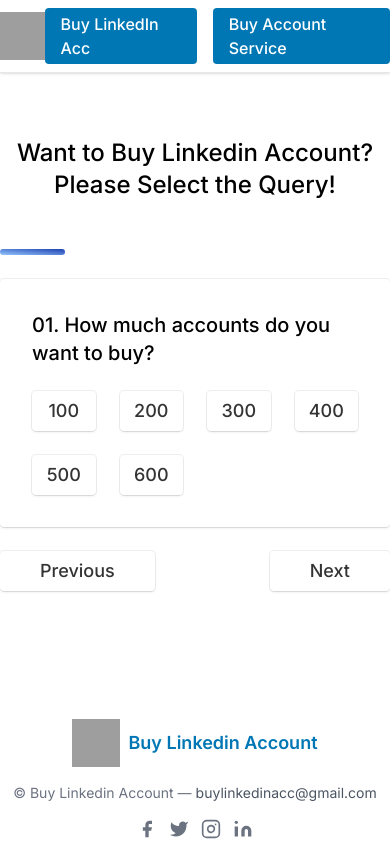
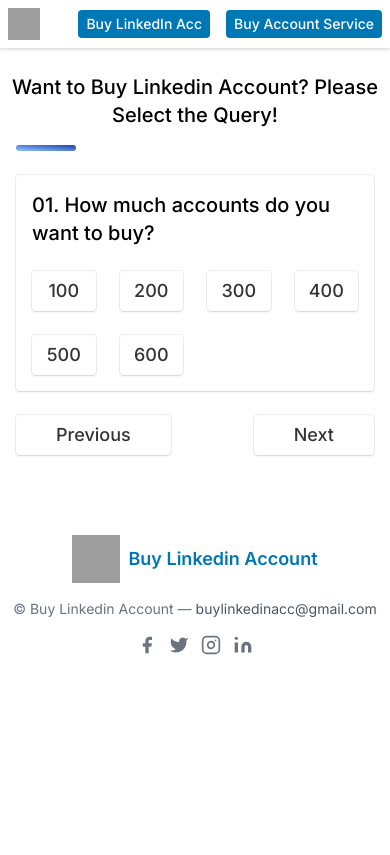
Before and after one commit to rakibulhasan-bu/linkedin-buy, a Next.js app: page /buy-linkedin-account in a window 390 px wide. Built offline with nearby package versions, Linux system fonts and the light colour scheme; grey boxes are pictures that could not be loaded.

Commit message:
make responsive page

```diff
--- a/app/buy-linkedin-account/page.tsx
+++ b/app/buy-linkedin-account/page.tsx
@@ -2,8 +2,8 @@
 
 export default function page() {
     return (
-        <div className='container mx-auto py-16'>
-            <h2 className="text-center text-2xl font-medium">Want to Buy Linkedin Account? Please Select the Query!</h2>
+        <div className='container mx-auto py-6 lg:py-16 px-2 lg:px-0'>
+            <h2 className="text-center text-xl lg:text-2xl font-medium">Want to Buy Linkedin Account? Please Select the Query!</h2>
             <QuestionSection />
         </div>
     );
--- a/app/components/Navbar.tsx
+++ b/app/components/Navbar.tsx
@@ -4,15 +4,15 @@
 export default function Navbar() {
     return (
         <div style={{ position: "-webkit-sticky", top: "0" }} className='border-b shadow z-10 sticky top-0 bg-white'>
-            <div className='container mx-auto flex items-center justify-between py-2'>
+            <div className='container mx-auto flex items-center justify-between px-2 lg:px-0 py-2'>
                 <Link className="flex items-center gap-2" href={'/'}>
-                    <Image width={48} height={48} className="w-12 h-12 object-cover" src="https://res.cloudinary.com/dwx2jd8b1/image/upload/v1707328885/Website-assets/linkedin-buy/logo_koap5s.png" alt="" />
+                    <Image width={48} height={48} className="w-8 lg:w-12 h-8 lg:h-12 object-cover" src="https://res.cloudinary.com/dwx2jd8b1/image/upload/v1707328885/Website-assets/linkedin-buy/logo_koap5s.png" alt="" />
                     {/* <span className="text-xl font-semibold text-primary">Buy Linkedin Account</span> */}
                 </Link>
                 <nav className="flex items-center gap-4">
 
-                    <Link href={'/buy-linkedin-account'} className="button">Buy LinkedIn Acc</Link>
-                    <Link href={'/buy-account-service'} className="button">Buy Account Service</Link>
+                    <Link href={'/buy-linkedin-account'} className="button text-sm lg:text-base">Buy LinkedIn Acc</Link>
+                    <Link href={'/buy-account-service'} className="button text-sm lg:text-base">Buy Account Service</Link>
                 </nav>
             </div>
         </div>
--- a/app/components/buy-linkedin/QuestionSection.tsx
+++ b/app/components/buy-linkedin/QuestionSection.tsx
@@ -62,7 +62,7 @@
     }
 
     return (
-        <div className='max-w-4xl mx-auto py-6 pt-12'>
+        <div className='max-w-4xl mx-auto py-4 lg:py-6 lg:pt-12 px-2 lg:px-0'>
             {/* {questionData.quantity}, {questionData.connection} {activeQuestionValue !== null ? "true" : "false"} , {questionData.accountAge}, {questionData.connectionType} ,{activeQuestionValue} */}
             {
                 questionNo < 6 && (<div className={`${questionNo === 0 && 'w-1/6' || questionNo === 1 && 'w-2/6' || questionNo === 2 && 'w-3/6' || questionNo === 3 && 'w-4/6' || questionNo === 4 && 'w-5/6' || questionNo === 5 && 'w-6/6'} bg-gradient-to-tr from-blue-300 bg-blue-800 h-1.5 rounded-md mb-6`}>
@@ -72,7 +72,7 @@
 
             {
                 questionNo === 0 && (
-                    <div className='p-8 myShadow rounded'>
+                    <div className='p-4 lg:p-8 myShadow rounded'>
                         <h2 className="text-xl font-medium">01. How much accounts do you want to buy? </h2>
                         <div className='grid grid-cols-4 gap-6 pt-6'>
                             <button onClick={() => handleSubmit(100)} className={`optionButton ${activeQuestionValue === 100 && 'bg-primary text-white'}`}>100</button>
@@ -87,7 +87,7 @@
             }
             {
                 questionNo === 1 && (
-                    <div className='p-8 myShadow rounded mt-6'>
+                    <div className='p-4 lg:p-8 myShadow rounded mt-6'>
                         <h2 className="text-xl font-medium">02. Required number of connection /friends per accounts?</h2>
                         <div className='grid grid-cols-4 gap-6 pt-6'>
                             <button onClick={() => handleSubmit(10)} className={`optionButton ${activeQuestionValue === 10 && 'bg-primary text-white'}`}>10+</button>
@@ -105,7 +105,7 @@
             }
             {
                 questionNo === 2 && (
-                    <div className='p-8 myShadow rounded mt-6'>
+                    <div className='p-4 lg:p-8 myShadow rounded mt-6'>
                         <h2 className="text-xl font-medium">03. Required age of the accounts?</h2>
                         <div className='grid grid-cols-4 gap-6 pt-6'>
                             <button onClick={() => handleSubmit(7)} className={`optionButton ${activeQuestionValue === 7 && 'bg-primary text-white'}`}>0-7 days</button>
@@ -124,20 +124,20 @@
 
             {
                 questionNo === 3 && (
-                    <div className='p-8 myShadow rounded mt-6'>
+                    <div className='p-4 lg:p-8 myShadow rounded mt-6'>
                         <h2 className="text-xl font-medium">04. Which connection type do you need?</h2>
                         <div className='grid grid-cols-2 gap-6 pt-6'>
-                            <button onClick={() => handleSubmit('organic')} className={`optionButton ${activeQuestionValue === 'organic' && 'bg-primary text-white'}`}>Organically Grower (Real connection)</button>
-                            <button onClick={() => handleSubmit('manually')} className={`optionButton ${activeQuestionValue === 'manually' && 'bg-primary text-white'}`}>Manually Grower (CSV)</button>
+                            <button onClick={() => handleSubmit('organic')} className={`optionButton ${activeQuestionValue === 'organic' && 'bg-primary text-white'}`}>Organically Growed (Real connection)</button>
+                            <button onClick={() => handleSubmit('manually')} className={`optionButton ${activeQuestionValue === 'manually' && 'bg-primary text-white'}`}>Manually Growed (CSV)</button>
                         </div>
                     </div>
                 )
             }
             {
                 questionNo === 4 && (
-                    <div className='p-8 myShadow rounded mt-6'>
+                    <div className='p-4 lg:p-8 myShadow rounded mt-6'>
                         <h2 className="text-xl font-medium">05. Which type Email will be associated with your linkedin accounts?</h2>
-                        <div className='grid grid-cols-4 gap-6 pt-6'>
+                        <div className='grid grid-cols-2 lg:grid-cols-4 gap-4 lg:gap-6 pt-6'>
                             <button onClick={() => handleSubmit('any')} className={`optionButton ${activeQuestionValue === 'any' && 'bg-primary text-white'}`}>Any email</button>
                             <button onClick={() => handleSubmit('gmail')} className={`optionButton ${activeQuestionValue === 'gmail' && 'bg-primary text-white'}`}>gmail.com</button>
                             <button onClick={() => handleSubmit('yahoo')} className={`optionButton ${activeQuestionValue === 'yahoo' && 'bg-primary text-white'}`}>yahoo.com</button>
@@ -149,7 +149,7 @@
             }
             {
                 questionNo === 5 && (
-                    <div className='p-8 myShadow rounded mt-6'>
+                    <div className='p-4 lg:p-8 myShadow rounded mt-6'>
                         <h2 className="text-xl font-medium">06. Which verification type do you need?</h2>
                         <div className='grid grid-cols-2 gap-6 pt-6'>
                             <button onClick={() => handleSubmit('verified')} className={`optionButton ${activeQuestionValue === 'verified' && 'bg-primary text-white'}`}>Verified account</button>
@@ -160,7 +160,7 @@
             }
 
             {questionNo === 6 && (
-                <div className='px-8 py-6 myShadow rounded'>
+                <div className='px-4 lg:px-8 py-4 lg:py-6 myShadow rounded'>
                     <h2 className="text-xl font-medium text-center">Your Submitted Answers</h2>
                     <div className='space-y-2 pt-4'>
                         <div className=''>
--- a/app/components/homePage/Hero.tsx
+++ b/app/components/homePage/Hero.tsx
@@ -3,19 +3,20 @@
 
 export default function Hero() {
     return (
-        <section className="text-gray-600 body-font container mx-auto flex py-12 md:flex-row flex-col items-center">
-            <div className="lg:flex-grow md:w-1/2 lg:pr-20 md:pr-16 flex flex-col md:items-start md:text-left mb-16 md:mb-0 items-center text-center">
-                <h1 className="title-font sm:text-4xl text-3xl mb-4 font-medium text-gray-900">LinkedIn Solutions for Every Budget:
-                    <br className="hidden lg:inline-block" />Unlock Opportunities Today!
+        <section className="text-gray-600 body-font container mx-auto flex gap-4 lg:gap-0 py-4 lg:py-12 md:flex-row flex-col-reverse items-center px-4 lg:px-0">
+            <div className="lg:flex-grow w-full md:w-1/2 flex flex-col md:items-start md:text-left mb-16 md:mb-0 items-center text-center">
+                <h1 className="title-font lg:text-4xl text-2xl mb-4 font-medium text-gray-900">LinkedIn Solutions for Every Budget:
+                    <br className="hidden lg:inline-block" /> Unlock Opportunities Today!
                 </h1>
-                <p className="mb-6 text-lg text-justify max-w-xl leading-relaxed">Welcome to <span className="text-blue-500">buylinkedinacc.com</span>, where professional success meets affordability! Whether you need a new account or want to boost your connections, reactions, comments, or company page follows, we have got you covered at the best prices. Our services ensure you will stand out professionally without any hassle. Join countless satisfied customers who have chosen us for their LinkedIn needs.</p>
+                <p className="mb-3 lg:mb-6 lg:text-lg text-justify max-w-xl leading-relaxed">Welcome to <span className="text-blue-500">buylinkedinacc.com</span>, where professional success meets affordability! Whether you need a new account or want to boost your connections, reactions, comments, or company page follows, we have got you covered at the best prices. Our services ensure you will stand out professionally without any hassle. Join countless satisfied customers who have chosen us for their LinkedIn needs.</p>
                 <div className="flex justify-center gap-6">
                     <Link href={'/buy-linkedin-account'} className="button">Buy Linkedin Acc</Link>
                     <Link href={'/buy-account-service'} className="button">Buy Account Service</Link>
                 </div>
             </div>
-            <div className="lg:max-w-xl md:w-1/2 w-5/6">
-                <Image width={600} height={512} className="object-cover h-[80dvh] object-center rounded" alt="hero" src="https://res.cloudinary.com/dwx2jd8b1/image/upload/v1707330466/Website-assets/linkedin-buy/_ae723cb6-5db0-463d-afe7-b0f0afdec3a6.jpeg_caqfg5.jpg" />
+
+            <div className="w-full lg:max-w-xl md:w-1/2">
+                <Image width={600} height={512} className="object-cover h-[30dvh] lg:h-[80dvh] object-center rounded" alt="hero" src="https://res.cloudinary.com/dwx2jd8b1/image/upload/v1707330466/Website-assets/linkedin-buy/_ae723cb6-5db0-463d-afe7-b0f0afdec3a6.jpeg_caqfg5.jpg" />
             </div>
         </section>
     );
--- a/app/globals.css
+++ b/app/globals.css
@@ -4,7 +4,7 @@
 
 @layer base {
   .button {
-    @apply px-4 py-1 font-medium text-white bg-primary rounded;
+    @apply px-2 lg:px-4 py-1 font-medium text-white bg-primary rounded;
   }
   .optionButton {
     @apply text-lg font-medium text-black/80 myShadow rounded py-1.5 hover:bg-primary hover:text-white;
```
